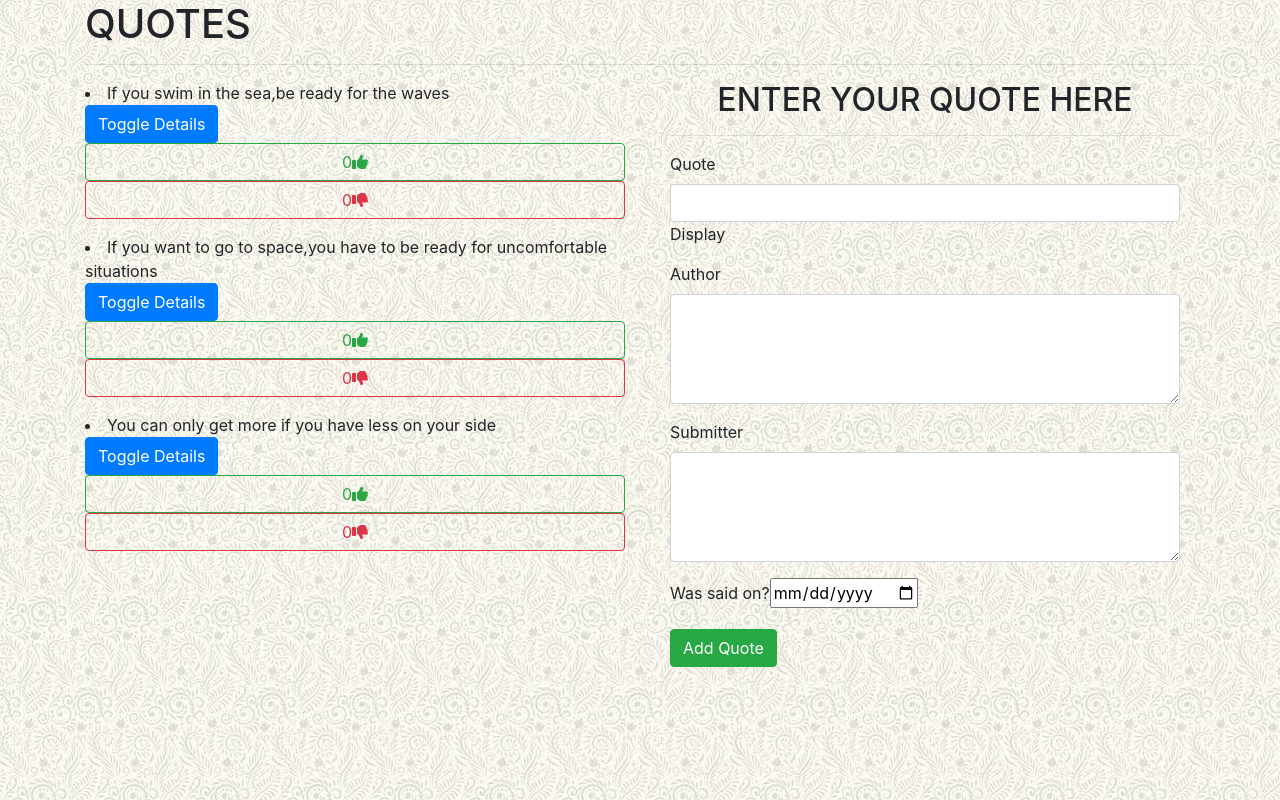
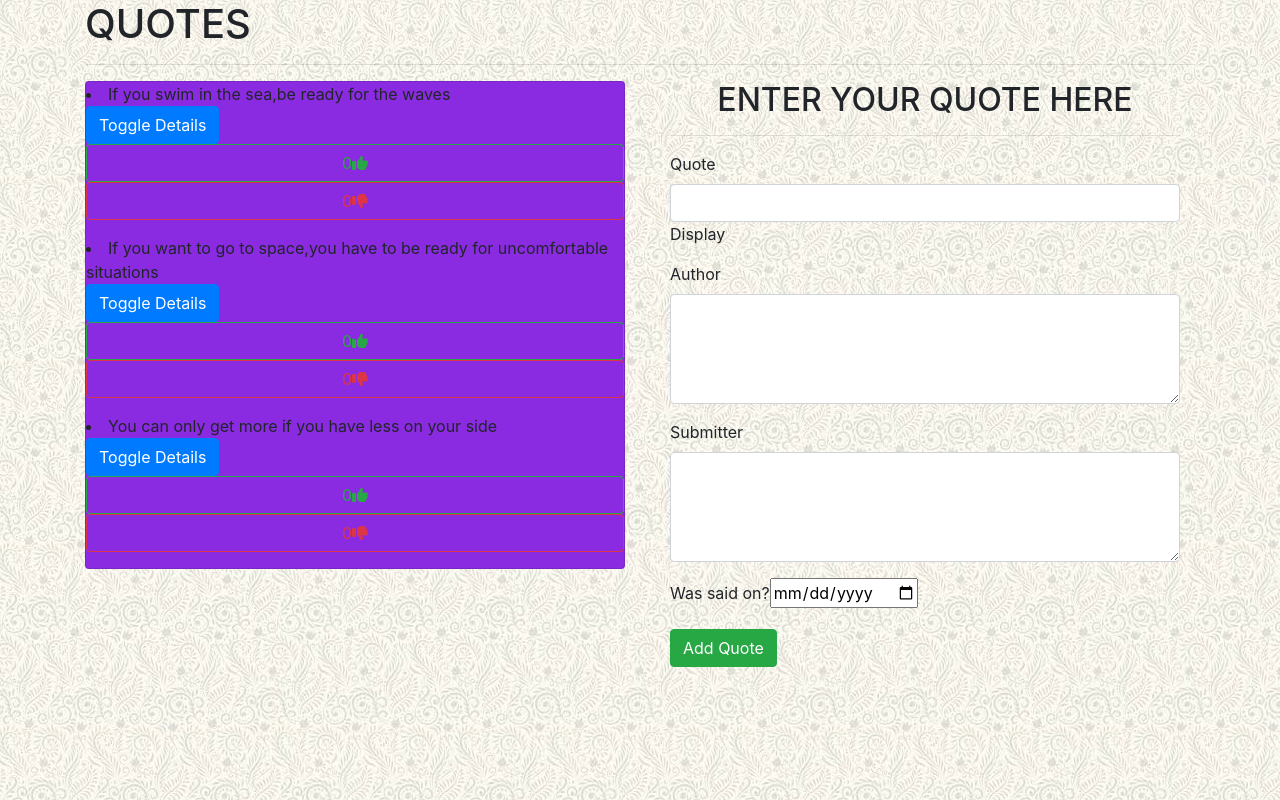
Before and after one commit to EmmanuelWanzala/Quotes, an Angular app: page / in a window 1280 px wide. Built offline with nearby package versions, Linux system fonts and the light colour scheme.

Commit message:
add a card

```diff
--- a/src/app/book/book.component.html
+++ b/src/app/book/book.component.html
@@ -5,6 +5,7 @@
     <hr>
   <div class="row">
     <div class="col-md-6">
+      <div class="card">
   <div *ngFor='let qt of quote;let i= index'>
   <li>{{qt.name}} </li>
   <button (click)='toggleDetails(i)' class="btn btn-primary">Toggle Details</button>
@@ -12,6 +13,7 @@
  <app-vote></app-vote>
  </div>
   </div>
+</div>
 <div class="col-md-6">
 
 <app-quote-form (addQuote)="addNewQuote($event)"></app-quote-form>
--- a/src/app/quote-detail/quote-detail.component.html
+++ b/src/app/quote-detail/quote-detail.component.html
@@ -1,5 +1,5 @@
 <p>
     {{qt.author}}
 </p>
-<p>This quote was said on {{qt.completeDate|date}} {{qt.completeDate|dateCount}} days ago</p>
+<p>This quote was said on {{qt.completeDate|date}},that is {{qt.completeDate|dateCount}} days ago</p>
  <button (click)= 'qtDelete(true)' class="btn btn-danger">Delete Quote</button>
--- a/src/styles.css
+++ b/src/styles.css
@@ -5,3 +5,7 @@ body{
      background-image: url(../src/assets/download.jpeg);
 
 }
+
+.card{
+     background-color: blueviolet;
+}
```
